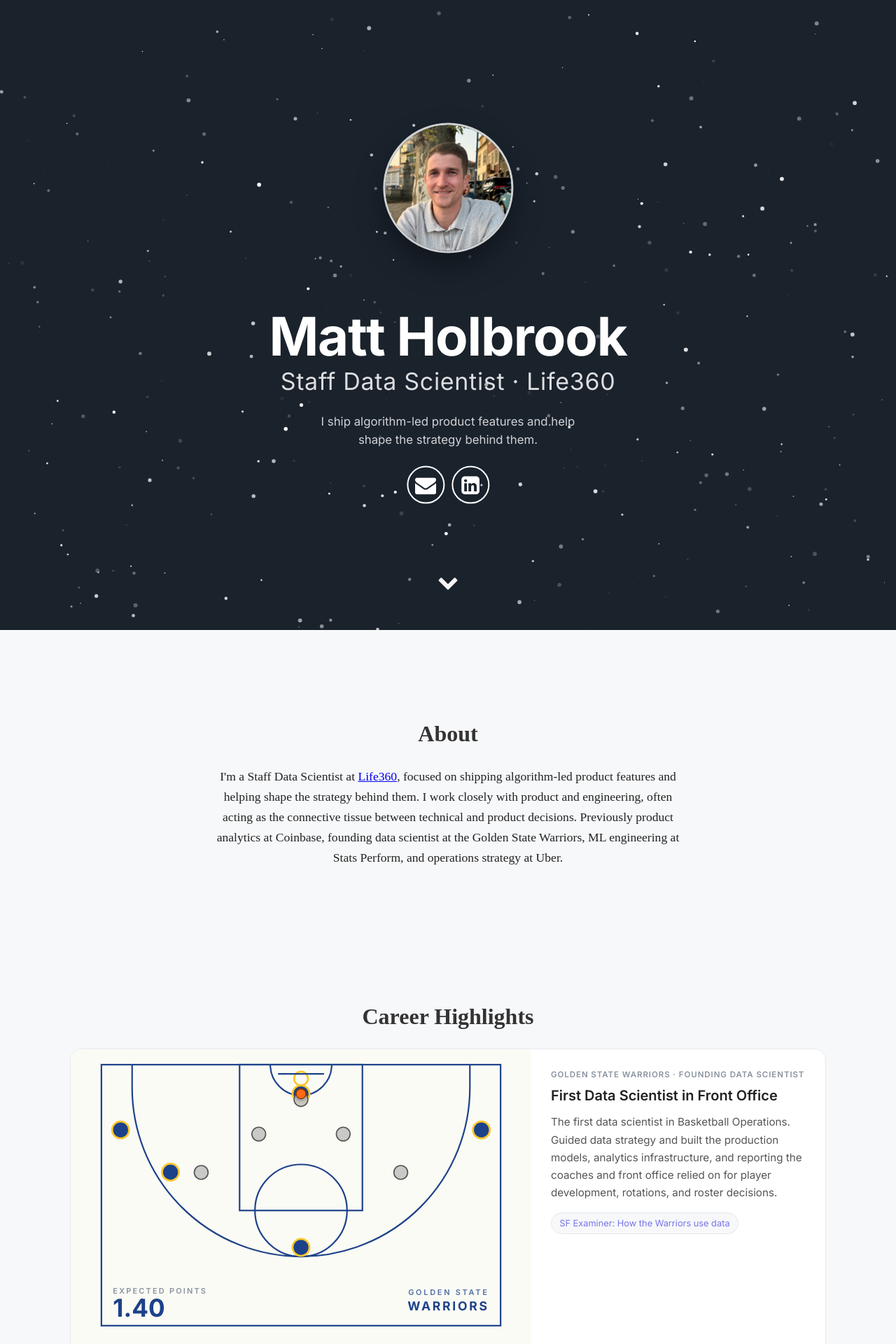
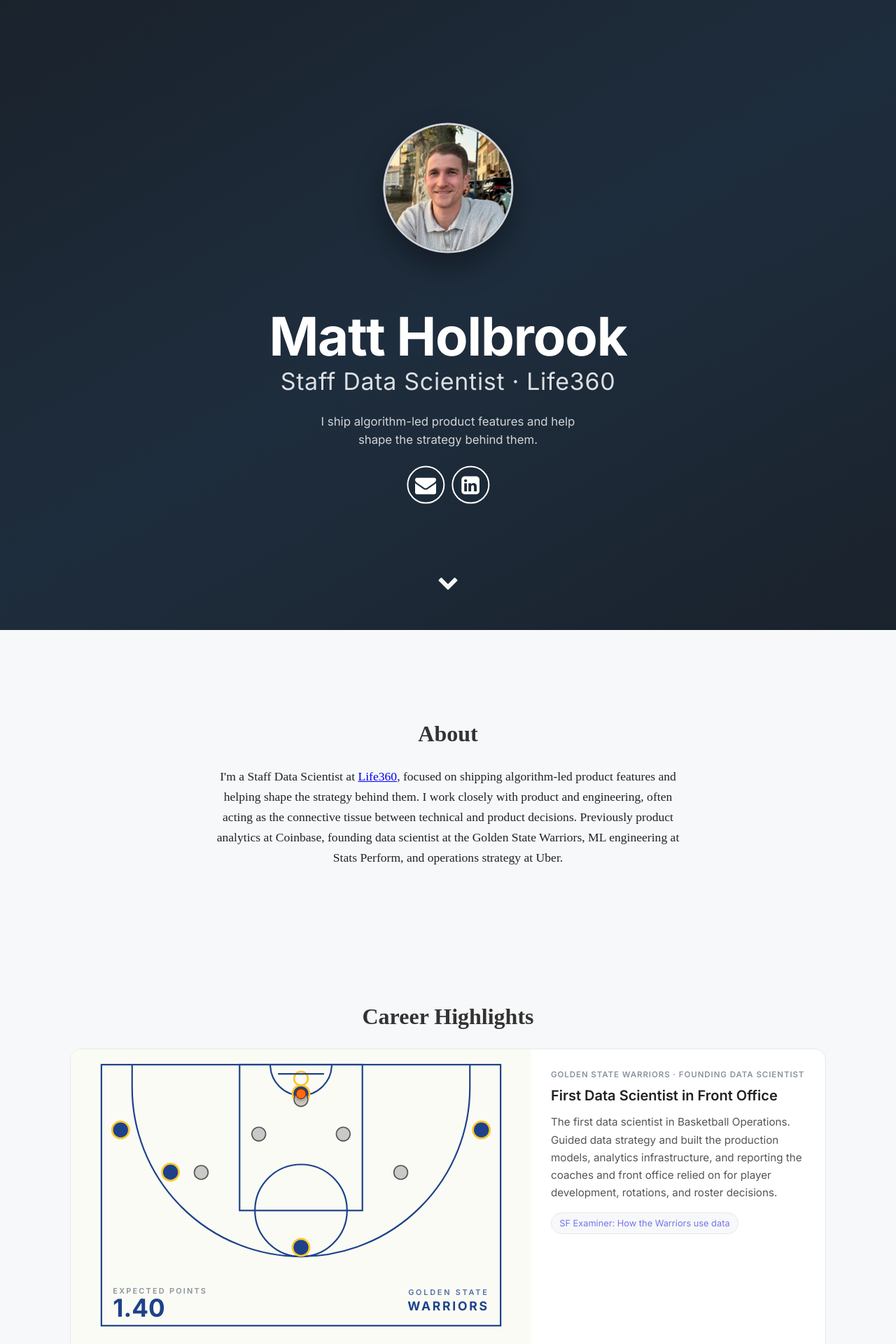
Before and after one commit to holbrojm/holbrojm.github.io, a Jekyll site: the page built from index.html, in a window 1280 px wide. Shown: the top 1920 px of the page at 70% size. Built offline with Jekyll 4.4.1, drawn with Linux system fonts in a browser that asks for light colours; some web fonts are replaced; some of the changed text lies outside the part shown.

Commit message:
cosmetic edits

```diff
--- a/_includes/about.html
+++ b/_includes/about.html
@@ -1,6 +1,6 @@
 <div class="user-details skills-header">
   <h2>Expertise</h2>
-  <p class="section-sub">The tools and techniques I reach for most.</p>
+
 </div>
 
 <div class="user skills-grid">
--- a/_includes/career.html
+++ b/_includes/career.html
@@ -66,7 +66,7 @@
       </li>
       <li>
         <h4>Founding Data Scientist, Golden State Warriors</h4>
-        <span class="role-meta">2019 &ndash; 2022</span>
+        <span class="role-meta">2019 &ndash; 2021</span>
       </li>
       <li>
         <h4>AI/ML Engineer, Stats Perform</h4>
--- a/_includes/footer.html
+++ b/_includes/footer.html
@@ -1,7 +1,10 @@
+<section class="contact-prompt">
+  <a href="mailto:mholbrook0@gmail.com" class="contact-email">mholbrook0@gmail.com</a>
+</section>
+
 <footer class="footer">
     <p><a href="mailto:mholbrook0@gmail.com">mholbrook0@gmail.com</a></p>
+</footer>
 
-</footer>
-<script src="//cdn.jsdelivr.net/particles.js/2.0.0/particles.min.js" defer></script>
 <script src="{{ '/assets/js/sweet-scroll.min.js' | prepend: site.baseurl }}" defer></script>
 <script src="{{ '/assets/js/main.js' | prepend: site.baseurl }}" defer></script>
--- a/assets/css/refresh.css
+++ b/assets/css/refresh.css
@@ -29,8 +29,13 @@ main {
 }
 
 /* ============ HERO ============ */
-/* Reduce hero so content below peeks up, signalling scroll */
-#particles-js { min-height: 88vh; }
+/* Clean gradient hero — replaces particles.js */
+#particles-js {
+  min-height: 100vh;
+  background: linear-gradient(150deg, #1a222c 0%, #1e2d3d 50%, #1a222c 100%) !important;
+  background-attachment: scroll !important;
+}
+#particles-js canvas { display: none; }
 
 .header { font-family: 'Inter', 'Montserrat', sans-serif; }
 
@@ -417,6 +422,27 @@ main {
 }
 .footer p { margin: 0.25rem 0; }
 
+/* ============ CONTACT PROMPT ============ */
+.contact-prompt {
+  text-align: center;
+  padding: 3.5rem 1rem 2.5rem;
+  border-top: 1px solid var(--line);
+}
+.contact-label {
+  font-size: 0.85rem;
+  color: var(--ink-soft);
+  letter-spacing: 0.05em;
+  text-transform: uppercase;
+  margin: 0 0 0.5rem;
+}
+.contact-email {
+  font-size: 1.25rem;
+  font-weight: 600;
+  color: var(--ink);
+  text-decoration: none;
+}
+.contact-email:hover { text-decoration: underline; }
+
 /* ============ UTILITY ============ */
 .visually-hidden {
   position: absolute !important;
```
Also changed, not shown: 2 other files.
